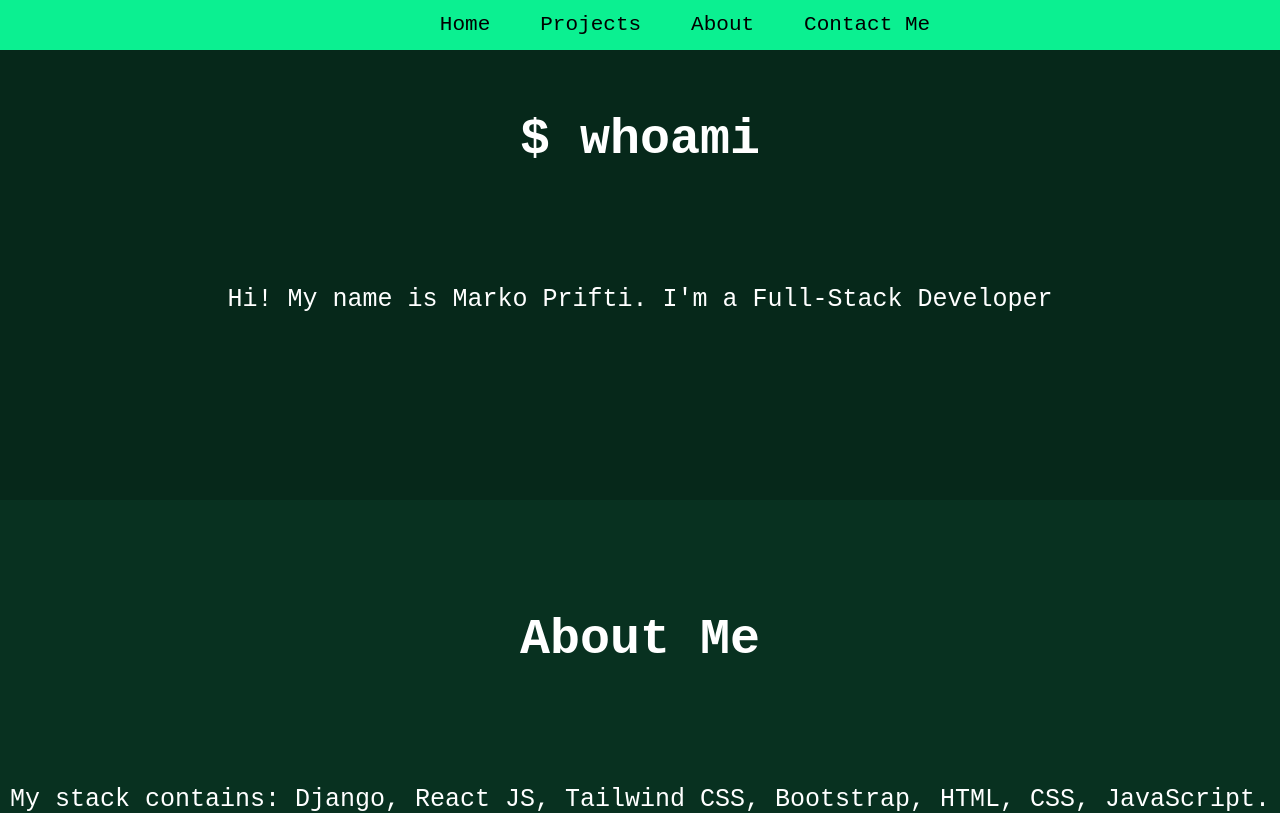
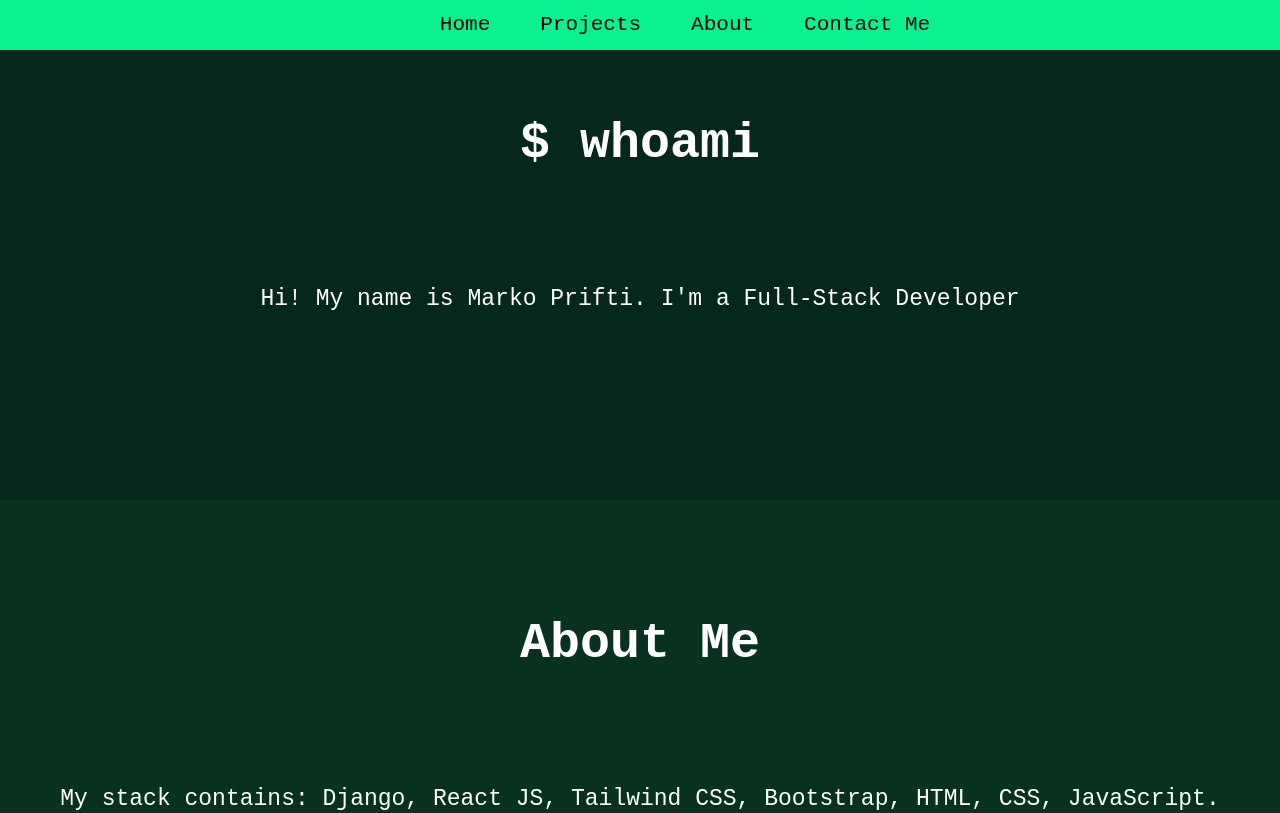
Before and after one commit to mPenTests/whoami, a React (Vite) app: page / in a window 1280 px wide. Shown: the top 813 px of the page. Built offline with nearby package versions, Linux system fonts and the light colour scheme.

Commit message:
Updated Components

```diff
--- a/main.css
+++ b/main.css
@@ -100,5 +100,6 @@ h2 {
 }
 
 p {
-    font-size: 25px;
+    font-size: 23px;
+    white-space: pre-line
 }
```
